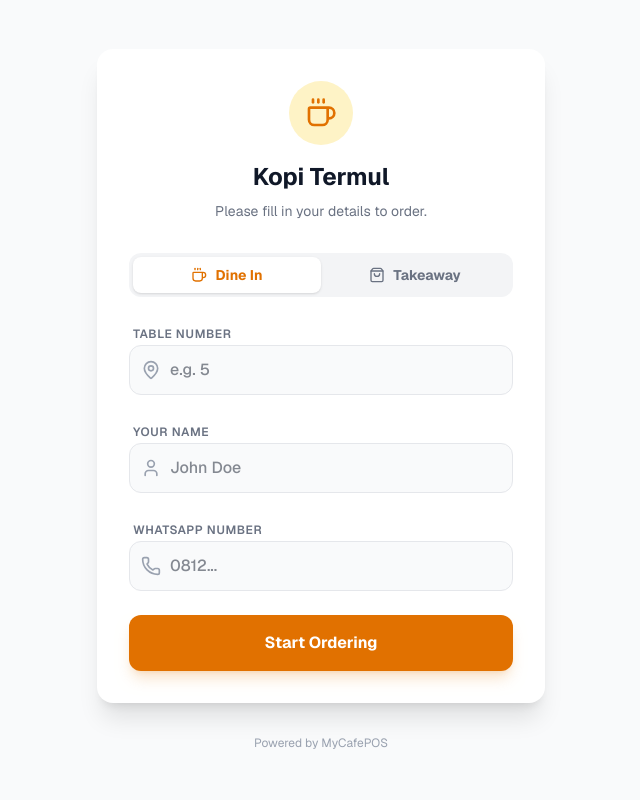
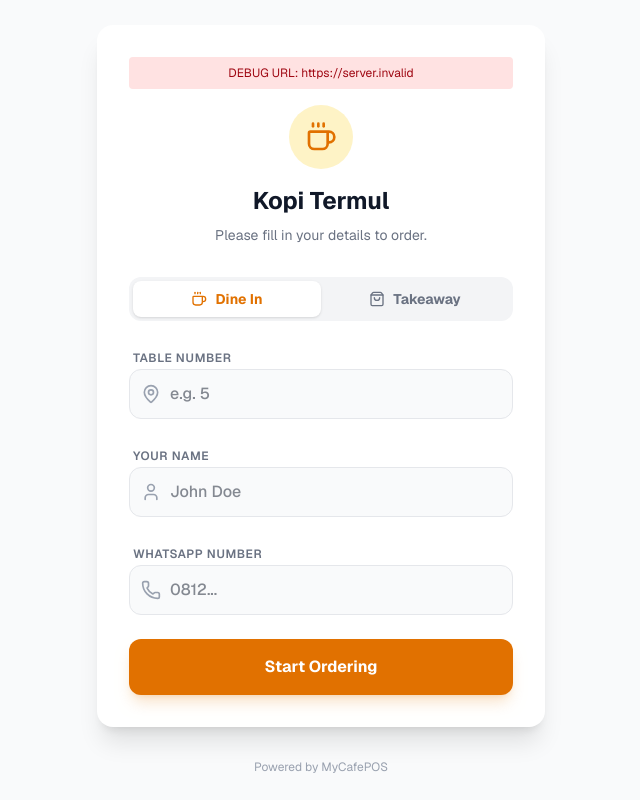
Before and after one commit to ekosanto2008/kopi-termul, a Next.js app: page / in a window 1280 px wide. Shown: the whole page, without its empty margins (319-959 px from the left). Built offline with nearby package versions, Linux system fonts and the light colour scheme; no server answers.

Commit message:
update KOPI TERMUL

```diff
--- a/app/page.tsx
+++ b/app/page.tsx
@@ -90,6 +90,11 @@ function CustomerLoginContent() {
 
         {/* Header */}
         <div className="text-center space-y-2">
+          {/* DEBUGGING: REMOVE THIS LATER */}
+          <div className="bg-red-100 p-2 text-xs text-red-800 break-all rounded mb-4">
+            DEBUG URL: {process.env.NEXT_PUBLIC_SUPABASE_URL || 'UNDEFINED'}
+          </div>
+
           <div className="w-16 h-16 bg-amber-100 rounded-full flex items-center justify-center mx-auto mb-4">
             <Coffee className="w-8 h-8 text-amber-600" />
           </div>
```
